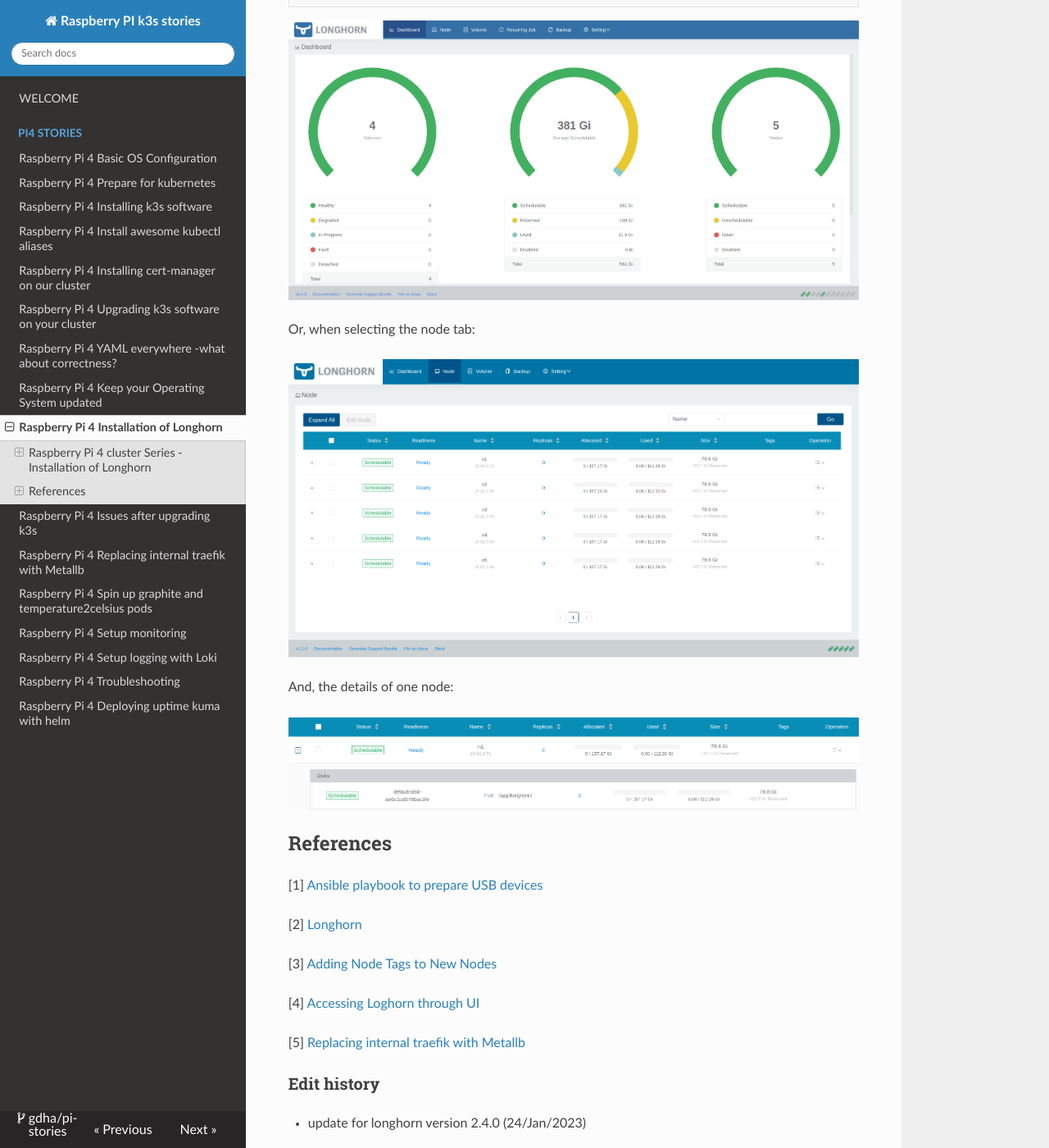
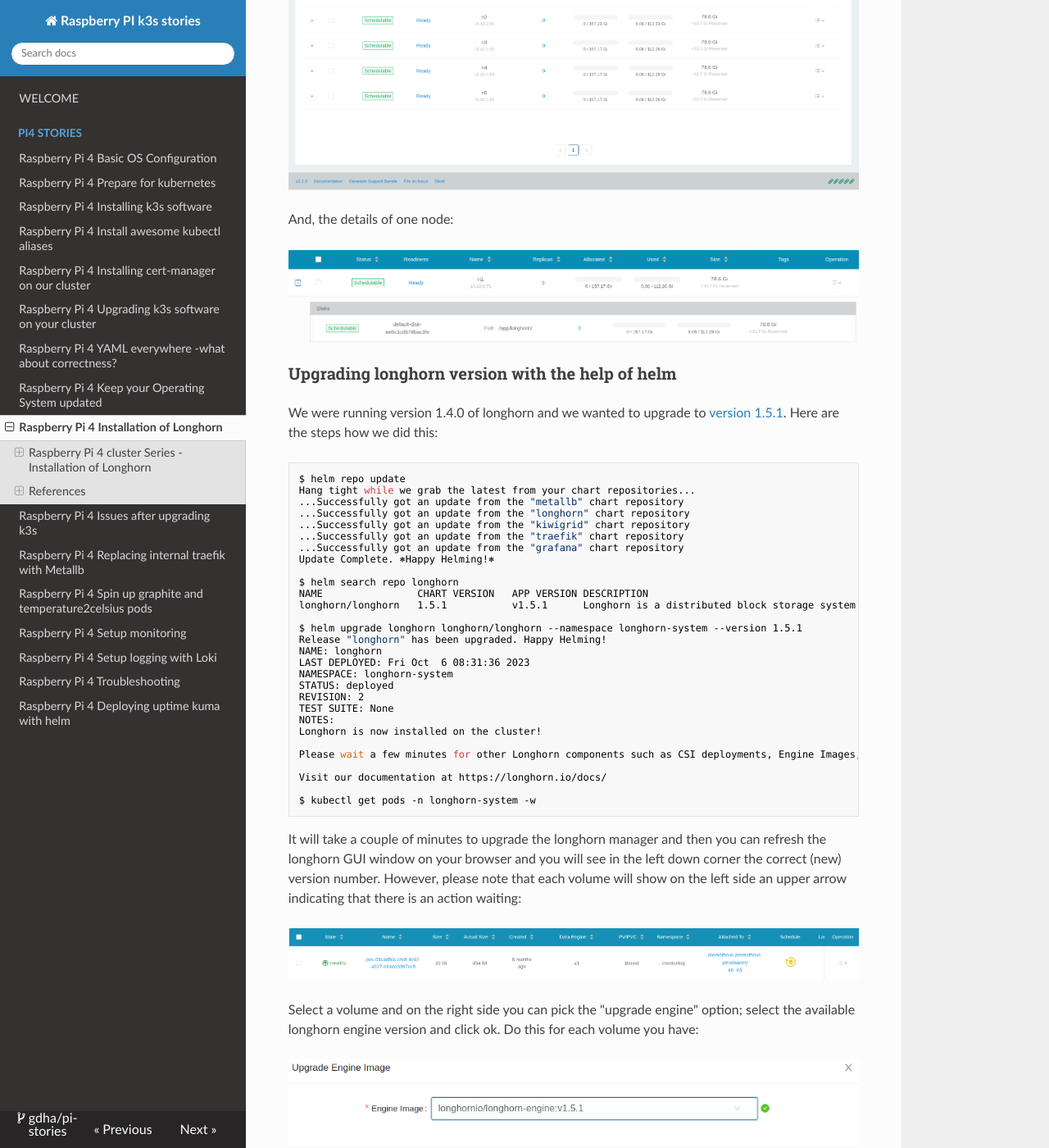
Before and after one commit to gdha/pi-stories, an MkDocs documentation site: the page built from docs/pi-stories9.md, in a window 1280 px wide and 1400 px high, scrolled down 4199 px. Shown: the whole window at 82% size. Built offline with MkDocs 1.6.1, drawn with Linux system fonts in a browser that asks for light colours; nearby versions of some CDN libraries; some of the changed text lies outside the part shown.

Commit message:
upgrade longhorn engine addition

````diff
--- a/docs/pi-stories9.md
+++ b/docs/pi-stories9.md
@@ -210,6 +210,16 @@
 
 However, we a browser pointing to `http://192.168.0.230/#/dashboard` we get a better overview:
 
+![](img/longhorn-dashboard.png)
+
+Or, when selecting the node tab:
+
+![](img/longhorn-nodes-overview.png)
+
+And, the details of one node:
+
+![](img/longhorn-1node-details.png)
+
 ### Upgrading longhorn version with the help of helm
 
 We were running version 1.4.0 of longhorn and we wanted to upgrade to [version 1.5.1](https://longhorn.io/docs/1.5.1/deploy/upgrade/longhorn-manager/). Here are the steps how we did this:
@@ -246,15 +256,13 @@
 $ kubectl get pods -n longhorn-system -w
 ```
 
-![](img/longhorn-dashboard.png)
+It will take a couple of minutes to upgrade the longhorn manager and then you can refresh the longhorn GUI window on your browser and you will see in the left down corner the correct (new) version number. However, please note that each volume will show on the left side an upper arrow indicating that there is an action waiting:
 
-Or, when selecting the node tab:
+![](img/longhorn-engine-1.png)
 
-![](img/longhorn-nodes-overview.png)
+Select a volume and on the right side you can pick the "upgrade engine" option; select the available longhorn engine version and click ok. Do this for each volume you have:
 
-And, the details of one node:
-
-![](img/longhorn-1node-details.png)
+![](img/longhorn-engine-2.png)
 
 ## References
 
````
Also changed, not shown: docs/img/longhorn-engine-1.png (added), docs/img/longhorn-engine-2.png (added).
